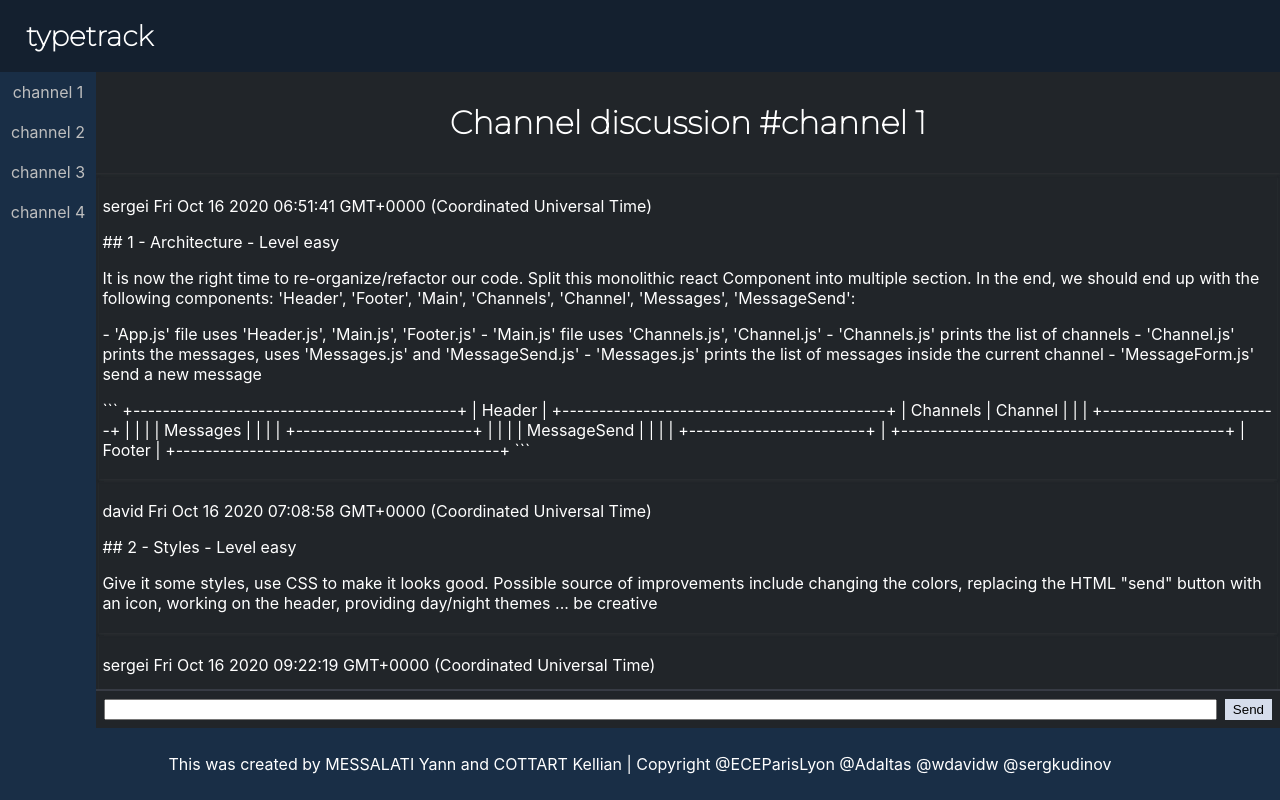
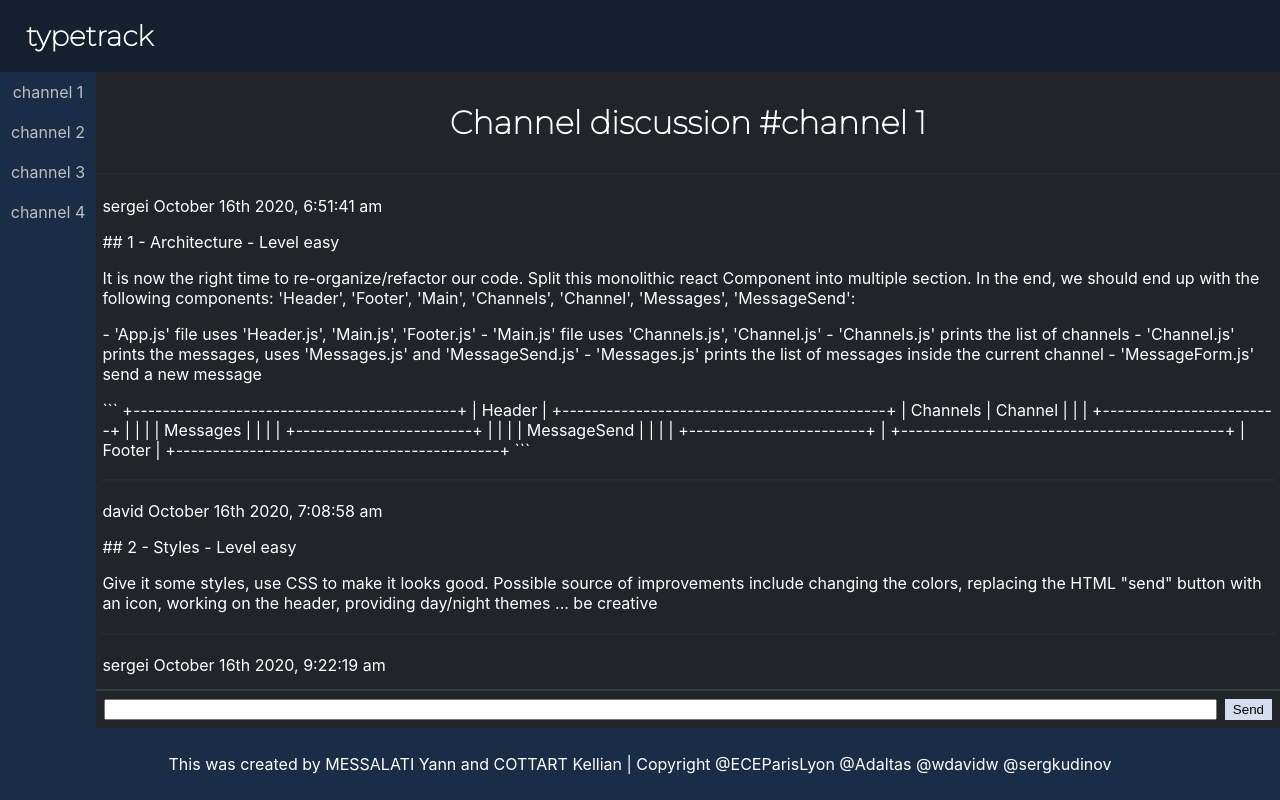
Before and after one commit to kellianoy/weblabs, a React (Create React App) app in the folder typetrack-front-end/: page / in a window 1280 px wide. Built offline with nearby package versions, Linux system fonts and the light colour scheme.

Commit message:
didnt push so push

```diff
--- a/typetrack-front-end/src/Messages.js
+++ b/typetrack-front-end/src/Messages.js
@@ -4,6 +4,7 @@ import './App.css';
 /** @jsxRuntime classic */
 /** @jsx jsx */
 import { jsx, css } from "@emotion/react";
+var moment = require('moment'); // require
 
 const styles = {
     messages: {
@@ -132,7 +133,7 @@ export default (channel) => {
         <p>
           <span>{message.author}</span>
             {' '}
-          <span>{(new Date(message.creation)).toString()}</span>
+          <span>{(new moment(message.creation).format('MMMM Do YYYY, h:mm:ss a')).toString()}</span>
         </p>
         <div>
         {
```
